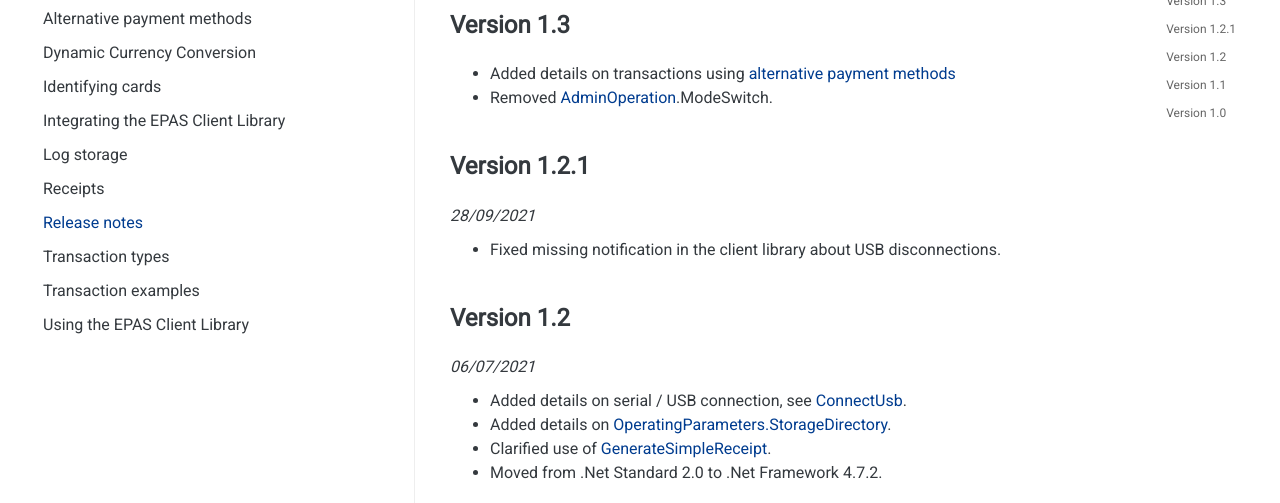
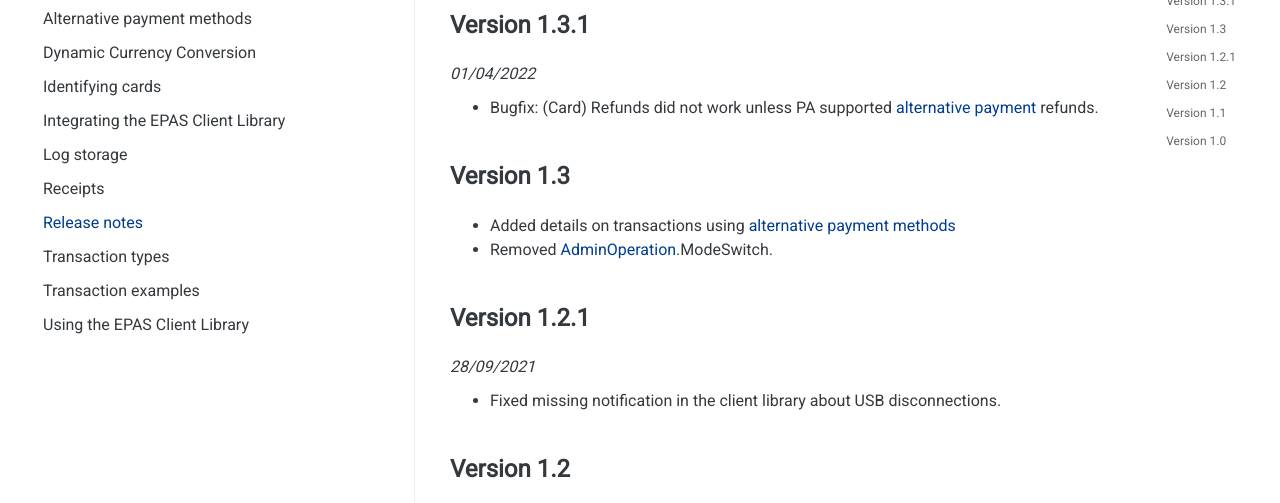
Before and after one commit to westpay/EPAS-Client-Library, a plain HTML site: page articles/release_notes.html in a window 1280 px wide. Shown: the part 221-724 px from the top of the page. Drawn offline with Linux system fonts and the light colour scheme.

Commit message:
Updated for v1.3.1

```diff
--- a/articles/release_notes.html
+++ b/articles/release_notes.html
@@ -136,6 +136,11 @@
             <article class="content wrap" id="_content" data-uid="">
 <h1 id="release-notes">Release notes</h1>
 
+<h2 id="version-131">Version 1.3.1</h2>
+<p><em>01/04/2022</em></p>
+<ul>
+<li>Bugfix: (Card) Refunds did not work unless PA supported <a href="apm.html">alternative payment</a> refunds.</li>
+</ul>
 <h2 id="version-13">Version 1.3</h2>
 <ul>
 <li>Added details on transactions using <a href="apm.html">alternative payment methods</a></li>
```
